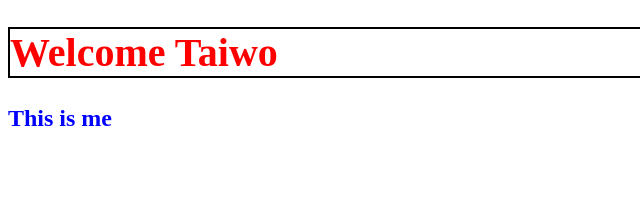
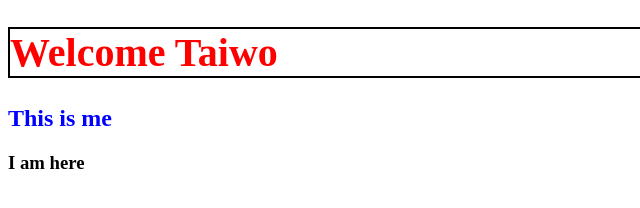
Before and after one commit to Umohesther10/Test, a plain HTML site: page index.html in a window 1280 px wide. Shown: the full height of the page, 0-640 px from the left. Drawn offline with Linux system fonts and the light colour scheme.

Commit message:
initial commit

```diff
--- a/index.html
+++ b/index.html
@@ -9,5 +9,6 @@
   <body>
     <h1>Welcome Taiwo</h1>
     <h2>This is me</h2>
+    <h3>I am here</h3>
   </body>
 </html>
```
